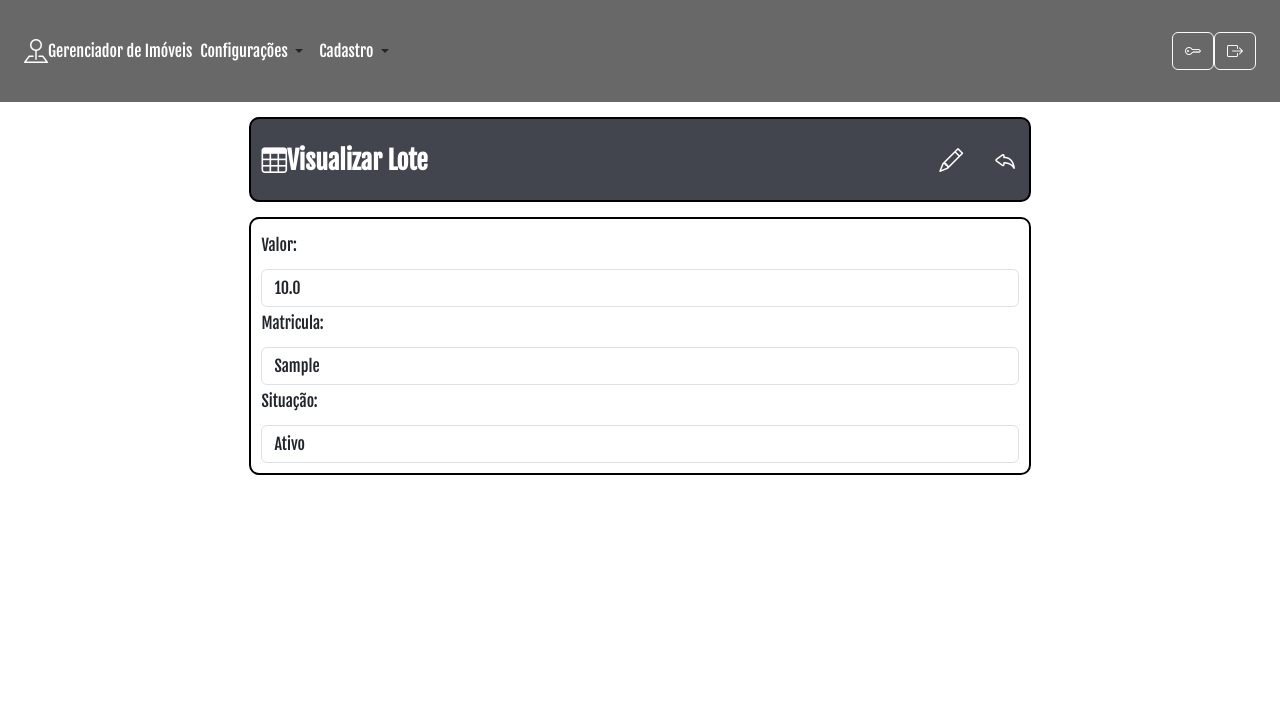
After one commit to Douglaxz/gerenciadorImoveis, a Flask app: page /visualizarLote/1 in a window 1280 px wide. The commit adds this page. Shown: the top 715 px of the page. Run offline with Flask 3, Linux system fonts and the light colour scheme; the visitor is signed in with stand-in values (Sample User, id 1); tables that the repository leaves empty hold one stand-in row (values such as "Sample post"); parts of the project's set-up code (start-up, migrations or seed data) failed here and were passed over; some libraries are stand-ins or nearby versions.

Commit message:
loteamento

```diff
--- a/helpers.py
+++ b/helpers.py
@@ -224,7 +224,6 @@ class frm_editar_lote_arquivo(FlaskForm):
 #---------------------------------------------------------------------------------------------------------------------------------
 class frm_editar_venda(FlaskForm):
     cod_lote = SelectField('Lote:', coerce=int, choices=[(g.cod_lote, g.matricula_lote) for g in tb_lote.query.all()])
-    cod_cliente = SelectField('Lote:', coerce=int, choices=[(g.cod_cliente, g.nome_cliente) for g in tb_lote.query.all()])
     qtdparcelas_venda = IntegerField('Qtd Parcelas:', [validators.DataRequired()], render_kw={"placeholder": "digite o total de parcelas"})
     valorparcela_venda = DecimalField('Valor Parcelas:', [validators.DataRequired()], render_kw={"placeholder": "digite o total de parcelas"})
     diavenc_venda = IntegerField('Dia Vencimento:', [validators.DataRequired()], render_kw={"placeholder": "digite o total de parcelas"})
@@ -240,7 +239,6 @@ class frm_editar_venda(FlaskForm):
 class frm_visualizar_venda(FlaskForm):
     valortotal_lote = StringField('Valor:', [validators.DataRequired(), validators.Length(min=1, max=50)], render_kw={'readonly': True})
     cod_lote = SelectField('Lote:', coerce=int, choices=[(g.cod_lote, g.matricula_lote) for g in tb_lote.query.all()], render_kw={'readonly': True})
-    cod_cliente = SelectField('Lote:', coerce=int, choices=[(g.cod_cliente, g.nome_cliente) for g in tb_lote.query.all()], render_kw={'readonly': True})
     qtdparcelas_venda = IntegerField('Qtd Parcelas:', [validators.DataRequired()], render_kw={'readonly': True})
     valorparcela_venda = DecimalField('Valor Parcelas:', [validators.DataRequired()], render_kw={'readonly': True})
     diavenc_venda = IntegerField('Dia Vencimento:', [validators.DataRequired()], render_kw={'readonly': True})
--- a/templates/novoLote.html
+++ b/templates/novoLote.html
@@ -3,7 +3,7 @@
   <form method="post" action="{{ url_for('criarLote',id=id) }}" enctype="multipart/form-data" id="formulario">
     <div class="box_cabecalho">
       <div class="box_titulo_interno">
-        <i class="bi bi-card-text" data-toggle="tooltip" data-placement="right" title="Tipo Usuários"></i> {{ titulo }}
+        <i class="bi bi-table" data-toggle="tooltip" data-placement="right" title="Tipo Usuários"></i> {{ titulo }}
       </div>
       <div class="box_botoes">
         <a class="btn btn_titulo" href="#" onclick="myFunction()"><i class="bi bi-save" style="font-size:1.5rem; color:white;"></i></a>
--- /dev/null
+++ b/templates/visualizarLote.html
@@ -0,0 +1,28 @@
+{% extends "template.html"%}
+{% block conteudo %}
+<div class="box_cabecalho">
+  <div class="box_titulo_interno">
+    <i class="bi bi-table" data-toggle="tooltip" data-placement="right"></i> {{ titulo }}
+  </div>
+  <div class="box_botoes">
+    <a class="btn btn_titulo" href="{{url_for('editarLote',id=id)}}"><i class="bi bi-pencil" style="font-size:1.5rem; color:white;"></i></a>
+  </div>
+  <div class="box_botoes">
+    <a class="btn btn_titulo" href="{{url_for('visualizarTerreno',id=idterreno)}}"><i class="bi bi-reply" style="font-size:1.5rem; color:white;"></i></a>
+  </div>
+</div>
+<div class="boxformulario">
+  <fieldset>
+    {{form.csrf_token()}}
+    <div class="form-group">{{ form.valortotal_lote.label(class='form-label') }}
+      {{ form.valortotal_lote(class='form-control') }}
+    </div>
+    <div class="form-group">{{ form.matricula_lote.label(class='form-label') }}
+      {{ form.matricula_lote(class='form-control') }}
+    </div>
+    <div class="form-group">{{ form.status_lote.label(class='form-label') }}
+      {{ form.status_lote(class='form-control') }}
+    </div>
+  </fieldset>
+</div>
+{% endblock%}
--- a/views.py
+++ b/views.py
@@ -787,7 +787,7 @@ def novoTerrenoArquivo(id):
         flash('Sessão expirou, favor logar novamente','danger')
         return redirect(url_for('login',proxima=url_for('novoSolicitacaoFoto')))
     form = frm_editar_terreno_arquivo()
-    return render_template('novoTerrenoArquivo.html', titulo='Inserir imagens', form=form, id=id)
+    return render_template('novoTerrenoArquivo.html', titulo='Inserir Arquivo', form=form, id=id)
 
 @app.route('/terreno_arquivo/<int:id>', methods=['POST'])
 def terreno_arquivo(id):
@@ -849,24 +849,26 @@ def novoLote(id):
 #---------------------------------------------------------------------------------------------------------------------------------
 @app.route('/criarLote', methods=['POST',])
 def criarLote():
+    id = request.form['id']
     if 'usuario_logado' not in session or session['usuario_logado'] == None:
         flash('Sessão expirou, favor logar novamente','danger')
         return redirect(url_for('login',proxima=url_for('criarTerreno')))
-    form = frm_editar_terreno(request.form)
+    form = frm_editar_lote(request.form)
     if not form.validate_on_submit():
         flash('Por favor, preencha todos os dados','danger')
         return redirect(url_for('novoTerreno'))
     valortotal_lote  = form.valortotal_lote.data
     matricula_lote = form.matricula_lote.data
-    status_aditivo = form.status_aditivo.data
+    status_lote = form.status_lote.data
 
     lote = tb_lote.query.filter_by(matricula_lote=matricula_lote).first()
     if lote:
         flash ('Terreno já existe','danger')
         return redirect(url_for('terreno'))
-    novoLote = tb_terreno(valortotal_lote=valortotal_lote,\
+    novoLote = tb_lote(valortotal_lote=valortotal_lote,\
                             matricula_lote = matricula_lote,\
-                            status_aditivo=status_aditivo)
+                            cod_terreno = id,\
+                            status_lote=status_lote)
     flash('Lote criado com sucesso!','success')
     db.session.add(novoLote)
     db.session.commit()
@@ -884,16 +886,12 @@ def visualizarLote(id):
         return redirect(url_for('login',proxima=url_for('visualizarLote')))
     lote = tb_lote.query.filter_by(cod_lote=id).first()
 
-    #terreno_arquivos = tb_terreno_arquivo.query.filter_by(cod_terreno=id).all()
-
-    #lotes = tb_lote.query.order_by(tb_lote.cod_lote)\
-    #    .filter(tb_lote.cod_terreno == id)
-
+    idterreno = lote.cod_terreno
     form = frm_visualizar_lote()
     form.valortotal_lote.data = lote.valortotal_lote
     form.matricula_lote.data = lote.matricula_lote
     form.status_lote.data = lote.status_lote
-    return render_template('visualizarLote.html', titulo='Visualizar Lote', id=id, form=form)
+    return render_template('visualizarLote.html', titulo='Visualizar Lote', id=id, form=form, idterreno=idterreno)
 
 #---------------------------------------------------------------------------------------------------------------------------------
 #ROTA: editarLote
@@ -905,6 +903,7 @@ def editarLote(id):
     if 'usuario_logado' not in session or session['usuario_logado'] == None:
         flash('Sessão expirou, favor logar novamente','danger')
         return redirect(url_for('login',proxima=url_for('editarLote')))
+
     lote = tb_lote.query.filter_by(cod_lote=id).first()
     form = frm_editar_lote()
     form.valortotal_lote.data = lote.valortotal_lote
@@ -926,9 +925,9 @@ def atualizarLote():
     if form.validate_on_submit():
         id = request.form['id']
         lote = tb_lote.query.filter_by(cod_lote=id).first()
-        form.valortotal_lote.data = lote.valortotal_lote
-        form.matricula_lote.data = lote.matricula_lote
-        form.status_lote.data = lote.status_lote
+        lote.valortotal_lote = form.valortotal_lote.data
+        lote.matricula_lote = form.matricula_lote.data
+        lote.status_lote = form.status_lote.data
         db.session.add(lote)
         db.session.commit()
         flash('Lote atualizado com sucesso!','success')
```
Also changed, not shown: templates/----------visualizarAditivo.html (deleted, +0 -28 lines), templates/editarLote.html (renamed from templates/----------editarAditivo.html, +8 -8 lines), templates/novoTerrenoArquivo.html (renamed from templates/----------novoContratoArquivo.html, +4 -4 lines), templates/visualizarTerreno.html (+7 -7 lines).
